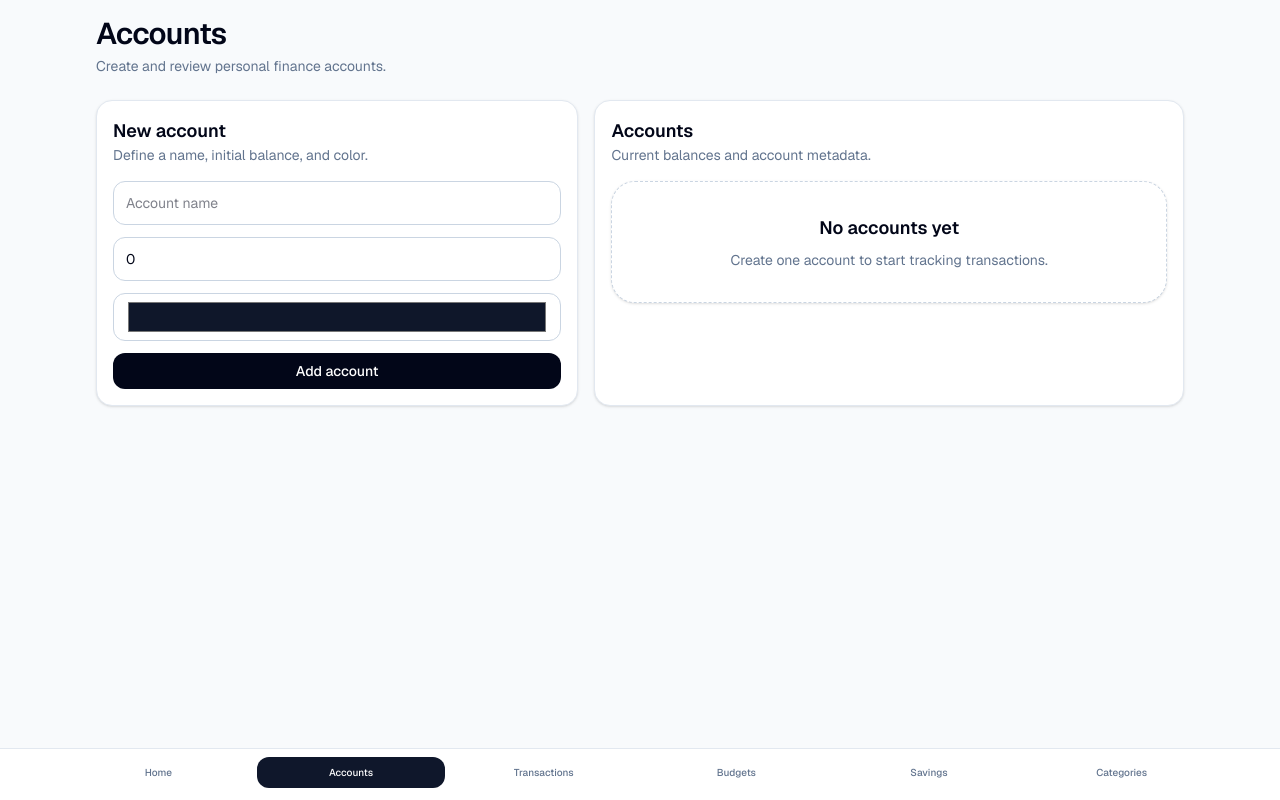
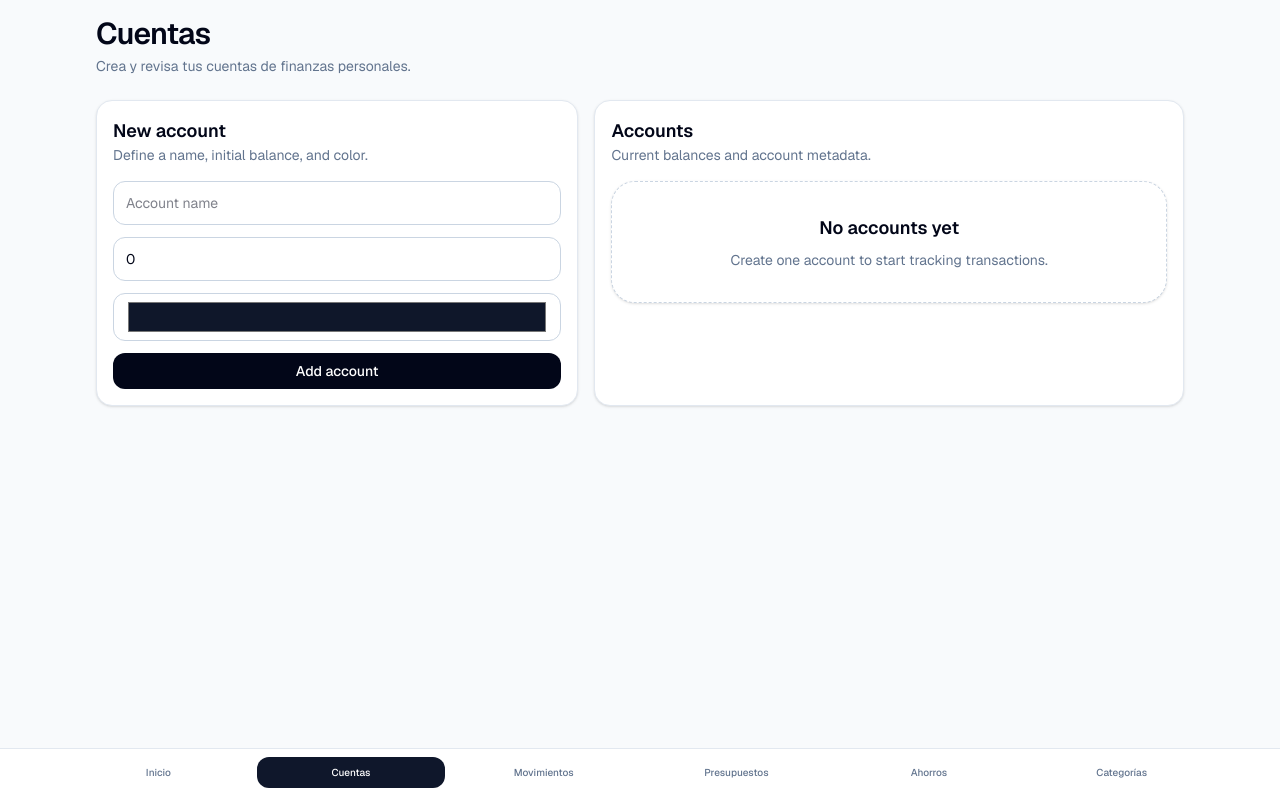
Before and after one commit to Pdwxn/spendwise, a Next.js app in the folder client/: page /accounts in a window 1280 px wide. Built offline with nearby package versions, Linux system fonts and the light colour scheme.

Commit message:
Translate application text to Spanish, updating titles and descriptions across various pages including layout, accounts, budgets, categories, savings, transactions, and bottom navigation for improved localization.

```diff
--- a/client/app/accounts/page.tsx
+++ b/client/app/accounts/page.tsx
@@ -6,8 +6,8 @@ export default function AccountsPage() {
   return (
     <div className="space-y-6">
       <PageHeader
-        title="Accounts"
-        description="Create and review personal finance accounts."
+        title="Cuentas"
+        description="Crea y revisa tus cuentas de finanzas personales."
       />
 
       <section className="grid gap-4 lg:grid-cols-[0.9fr_1.1fr]">
--- a/client/app/budgets/page.tsx
+++ b/client/app/budgets/page.tsx
@@ -13,8 +13,8 @@ export default function BudgetsPage() {
   return (
     <div className="space-y-6">
       <PageHeader
-        title="Budgets"
-        description={`Monthly budgets for ${selectedMonth}.`}
+        title="Presupuestos"
+        description={`Presupuestos mensuales para ${selectedMonth}.`}
       />
 
       <section className="grid gap-4 lg:grid-cols-[0.9fr_1.1fr]">
--- a/client/app/categories/[categoryId]/page.tsx
+++ b/client/app/categories/[categoryId]/page.tsx
@@ -13,8 +13,8 @@ export default async function CategoryDetailPage({ params }: CategoryDetailPageP
   return (
     <div className="space-y-6">
       <PageHeader
-        title="Category detail"
-        description="Transactions associated with a single category."
+        title="Detalle de categoría"
+        description="Movimientos asociados a una sola categoría."
       />
 
       <CategoryTransactions categoryId={categoryId} />
--- a/client/app/categories/page.tsx
+++ b/client/app/categories/page.tsx
@@ -6,8 +6,8 @@ export default function CategoriesPage() {
   return (
     <div className="space-y-6">
       <PageHeader
-        title="Categories"
-        description="Manage your custom finance categories."
+        title="Categorías"
+        description="Gestiona tus categorías personalizadas de finanzas."
       />
 
       <section className="grid gap-4 lg:grid-cols-[0.9fr_1.1fr]">
--- a/client/app/layout.tsx
+++ b/client/app/layout.tsx
@@ -18,7 +18,7 @@ const geistMono = Geist_Mono({
 
 export const metadata: Metadata = {
   title: "SpendWise",
-  description: "Personal finance app for Spanish-speaking users.",
+  description: "Aplicación de finanzas personales para usuarios hispanohablantes.",
 };
 
 export default function RootLayout({
--- a/client/app/savings/page.tsx
+++ b/client/app/savings/page.tsx
@@ -8,8 +8,8 @@ export default function SavingsPage() {
   return (
     <div className="space-y-6">
       <PageHeader
-        title="Savings"
-        description="Track static savings and annual percentage projections."
+        title="Ahorros"
+        description="Gestiona ahorros fijos y proyecciones con porcentaje anual."
       />
 
       <section className="grid gap-4 lg:grid-cols-[0.9fr_1.1fr]">
--- a/client/app/transactions/page.tsx
+++ b/client/app/transactions/page.tsx
@@ -20,8 +20,8 @@ export default function TransactionsPage() {
   return (
     <div className="space-y-6">
       <PageHeader
-        title="Transactions"
-        description="Create, filter, and review income and expense movements."
+        title="Movimientos"
+        description="Crea, filtra y revisa ingresos y gastos."
       />
 
       <TransactionFilters categories={categories} />
--- a/client/components/layout/BottomNavigation.tsx
+++ b/client/components/layout/BottomNavigation.tsx
@@ -4,12 +4,12 @@ import Link from "next/link";
 import { usePathname } from "next/navigation";
 
 const items = [
-  { href: "/", label: "Home" },
-  { href: "/accounts", label: "Accounts" },
-  { href: "/transactions", label: "Transactions" },
-  { href: "/budgets", label: "Budgets" },
-  { href: "/savings", label: "Savings" },
-  { href: "/categories", label: "Categories" },
+  { href: "/", label: "Inicio" },
+  { href: "/accounts", label: "Cuentas" },
+  { href: "/transactions", label: "Movimientos" },
+  { href: "/budgets", label: "Presupuestos" },
+  { href: "/savings", label: "Ahorros" },
+  { href: "/categories", label: "Categorías" },
 ] as const;
 
 export function BottomNavigation() {
```
